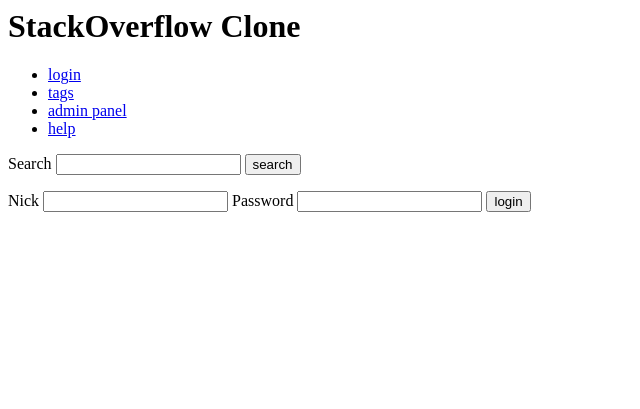
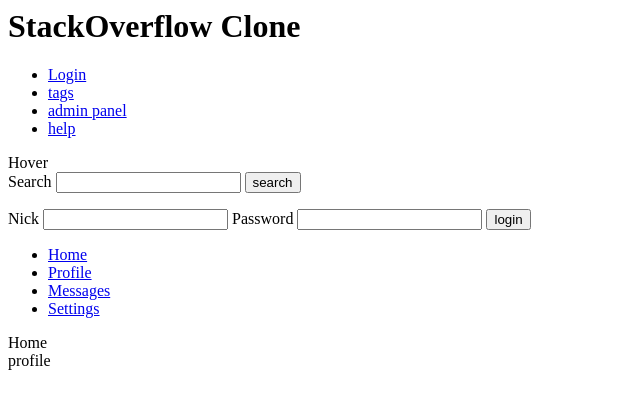
Before and after one commit to Gourav-Sarkar/QA-PHP, a PHP site: template Templates/Header-view.php in a window 1280 px wide. Shown: the top 409 px of the page, without its empty margins (0-640 px from the left). Run offline with PHP 8.4, Linux system fonts and the light colour scheme; the template is opened without the code that fills it, so the values that code supplies are empty; the visitor is signed in with stand-in values (Sample User, id 1).

Commit message:
File structure changed- added models based template in templates directory. template fixed Automated test added

```diff
--- a/Templates/Header-view.php
+++ b/Templates/Header-view.php
@@ -1,3 +1,4 @@
+
 <div class="row-fluid container-fluid">
       <div class="span4">
           <h1>StackOverflow Clone</h1>
@@ -8,13 +9,17 @@
             <?php if($_SESSION['self'] instanceof AbstractUSer):?>
             <li><a data-toggle="modal" href="<?php echo $_SESSION['self']->getLink("show"); ?>"><?php echo $_SESSION['self']->getNick(); ?></a></li>
             <?php else: ?>
-            <li><a data-toggle="modal" href="#myModal">login</a></li>
+            <li><a href="#hover">Login</a></li>
             <?php endif; ?>
 
             <li><a href="#">tags</a></li>
             <li><a href="#">admin panel</a></li>
             <li><a href="#">help</a></li>
         </ul>
+    </div>
+
+    <div id="hover">
+        Hover
     </div>
 
     <div class="span4">
@@ -25,5 +30,20 @@
          </form>
     </div>
 
-    <?php require_once 'user/user-login-form-view.php'; ?>
+    <div id="myModal" class="modal hide fade" tabindex="-1" role="dialog" aria-labelledby="myModalLabel" aria-hidden="true">
+        <div class="modal-body">
+            <?php require_once 'user/user-login-form-view.php'; ?>
+        </div>
+    </div>
+
+    <ul class="nav nav-tabs">
+  <li><a href="#home" data-toggle="tab">Home</a></li>
+  <li><a href="#profile" data-toggle="tab">Profile</a></li>
+  <li><a href="#messages" data-toggle="tab">Messages</a></li>
+  <li><a href="#settings" data-toggle="tab">Settings</a></li>
+    </ul
+    <div class="tab-content">
+    <div class="tab-pane active" id="home">Home</div>
+    <div class="tab-pane" id="profile">profile</div>
+    </div>
 </div>
--- a/Templates/Question/Question-list-view.php
+++ b/Templates/Question/Question-list-view.php
@@ -62,6 +62,7 @@
         <footer class="row-fluid">
 
         </footer>
-    <script src="/Bootstrap/js/bootstrap.min.js"></script>
+    <!-- <script src="/Bootstrap/js/bootstrap.min.js"></script> -->
+    <script src="js/realtime.js"></script>
     </body>
     </html>
```
Also changed, not shown: JS/realTime.js (+25 -2 lines).
